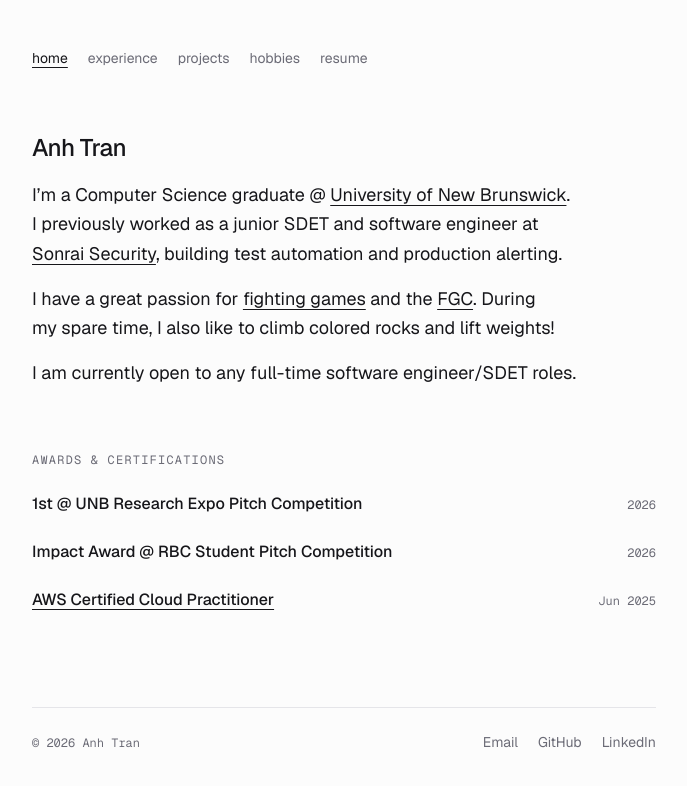
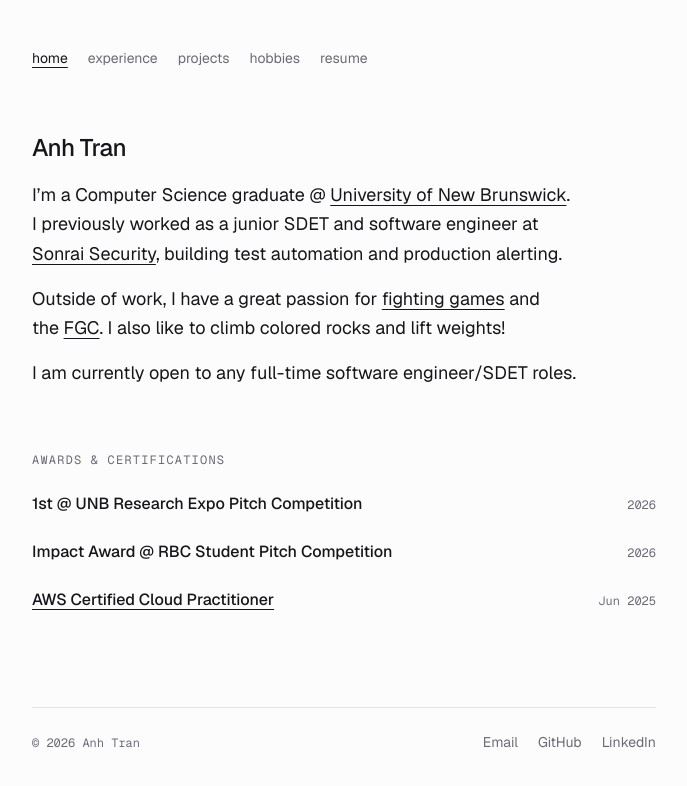
Before and after one commit to kumathy/portfolio, a Next.js app: page / in a window 1280 px wide. Shown: the top 786 px of the page, without its empty margins (296-983 px from the left). Built offline with nearby package versions, Linux system fonts and the light colour scheme.

Commit message:
chore: info update

```diff
--- a/app/page.tsx
+++ b/app/page.tsx
@@ -26,7 +26,7 @@ export default function Home() {
       </p>
 
       <p className="mt-4 text-lg leading-relaxed text-balance">
-        I have a great passion for{" "}
+        Outside of work, I have a great passion for{" "}
         <a
           href="https://en.wikipedia.org/wiki/Fighting_game"
           className="underline underline-offset-4 transition-colors hover:text-accent"
@@ -40,8 +40,7 @@ export default function Home() {
         >
           FGC
         </a>
-        . During my spare time, I also like to climb colored rocks and lift
-        weights!
+        . I also like to climb colored rocks and lift weights!
       </p>
 
       <p className="mt-4 text-lg leading-relaxed text-balance">
--- a/content/projects.ts
+++ b/content/projects.ts
@@ -16,7 +16,6 @@ export const projects: Project[] = [
     year: "2026",
     blurb: "Automated moderation tool for content creation.",
     stack: ["React", "Electron", "FastAPI", "WhisperX"],
-    href: "https://example.com",
     source: "https://github.com/kumathy/Modsquad",
     featured: true,
   },
@@ -27,6 +26,7 @@ export const projects: Project[] = [
     blurb:
       "Trivia quiz app that pulls questions from the Open Trivia Database API.",
     stack: ["React", "JavaScript"],
+    href: "https://kumathy.github.io/react-projects/quizzical/",
     source: "https://github.com/kumathy/react-projects",
     featured: true,
   },
```
